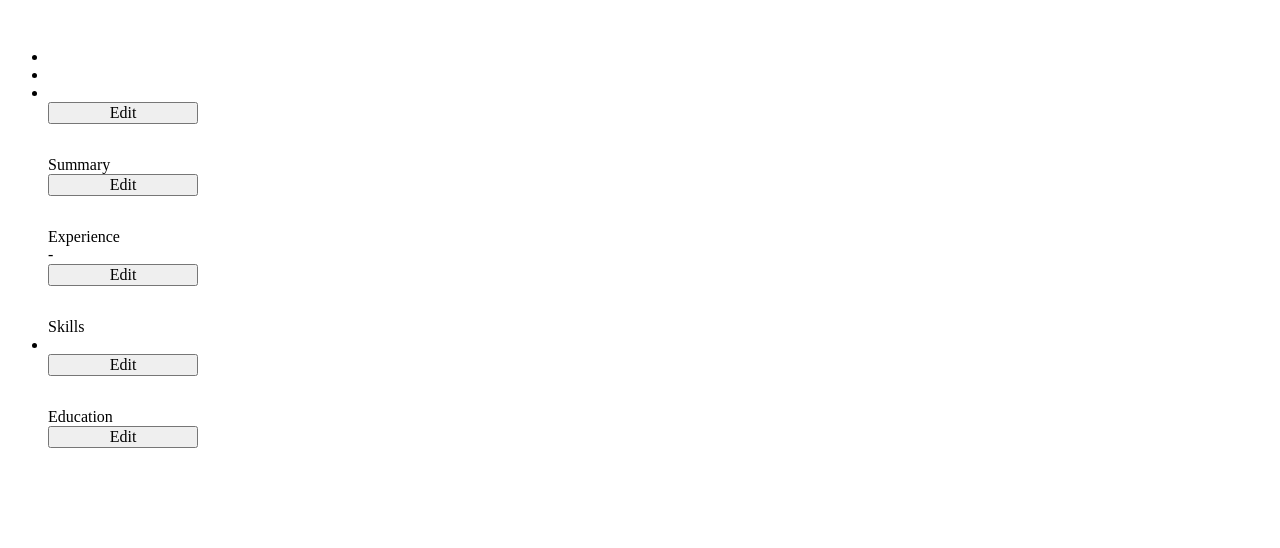
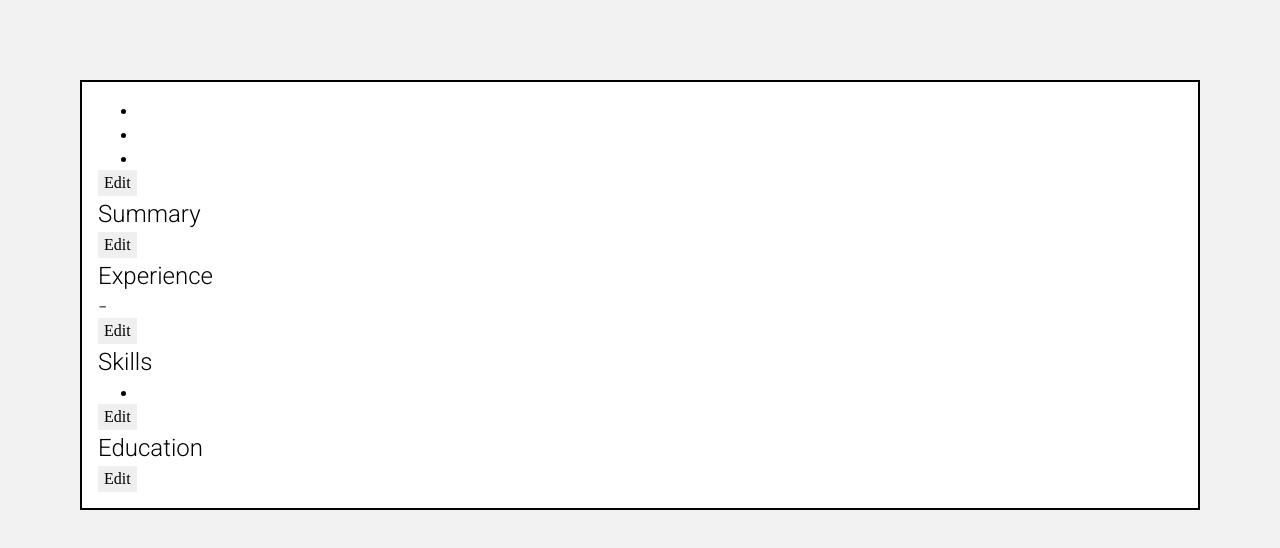
Before and after one commit to Hsoren31/cv-app, a React (Vite) app: page / in a window 1280 px wide. Shown: the top 548 px of the page. Built offline with nearby package versions, Linux system fonts and the light colour scheme.

Commit message:
Style: Add format, color, fonts, and icons to page
General styling to begin making the resume look like a paper the user
can edit and change.

```diff
--- a/index.html
+++ b/index.html
@@ -4,9 +4,22 @@
     <meta charset="UTF-8" />
     <meta name="viewport" content="width=device-width, initial-scale=1.0" />
     <title>CV Application</title>
+    <link rel="preconnect" href="https://fonts.googleapis.com" />
+    <link rel="preconnect" href="https://fonts.gstatic.com" crossorigin />
+    <link
+      href="https://fonts.googleapis.com/css2?family=Merriweather:ital,wght@0,300;0,400;0,700;0,900;1,300;1,400;1,700;1,900&family=Roboto:ital,wght@0,300;0,400;0,500;0,700;1,300;1,400;1,500&display=swap"
+      rel="stylesheet"
+    />
+    <link
+      rel="stylesheet"
+      href="https://cdnjs.cloudflare.com/ajax/libs/font-awesome/6.7.2/css/all.min.css"
+      integrity="sha512-Evv84Mr4kqVGRNSgIGL/F/aIDqQb7xQ2vcrdIwxfjThSH8CSR7PBEakCr51Ck+w+/U6swU2Im1vVX0SVk9ABhg=="
+      crossorigin="anonymous"
+      referrerpolicy="no-referrer"
+    />
   </head>
   <body>
-    <section id="resume"></section>
+    <section id="root"></section>
     <script type="module" src="/src/main.jsx"></script>
   </body>
 </html>
--- a/src/App.css
+++ b/src/App.css
@@ -1,21 +1,53 @@
-section {
+#resume_page {
+  border: 2px solid black;
+  margin: 5rem;
+  padding: 1rem;
+  background-color: var(--clr-white);
+}
+
+.form_portal {
+  position: fixed;
+  background-color: rgba(0, 0, 0, 0.7);
+  top: 0;
+  bottom: 0;
+  left: 0;
+  right: 0;
+  z-index: 1;
+}
+
+.form {
+  position: fixed;
+  top: 50%;
+  left: 50%;
+  transform: translate(-50%, -50%);
+  z-index: 1;
+  border: 2px solid black;
+  background-color: #fff;
   padding: 1rem;
 }
 
-button,
-input {
-  font-family: inherit;
-  font-size: 100%;
-  width: 150px;
+.edit {
+  font-size: var(--fs-500);
+  padding: 0.75rem;
+  border-radius: 1em;
 }
 
-fieldset {
-  padding: 1rem;
-  display: grid;
-  grid-template-columns: repeat(2, 1fr);
+.form_btns {
+  display: flex;
+  justify-content: end;
   gap: 1rem;
+  align-items: center;
 }
 
-input {
-  margin: 5px 0;
+.form_btns > button {
+  padding: 0.5rem 1rem;
 }
+
+.save_btn {
+  background-color: var(--clr-highlight);
+  color: var(--clr-white);
+}
+
+.save_btn:hover {
+  background-color: var(--clr-highlight-overlay);
+}
--- a/src/App.jsx
+++ b/src/App.jsx
@@ -13,7 +13,7 @@ to add more than one component if necessary
 
 function App() {
   return (
-    <section>
+    <section id="resume_page">
       <Contact />
       <Summary />
       <Experience />
--- a/src/index.css
+++ b/src/index.css
@@ -1,3 +1,29 @@
+:root {
+  /* fonts */
+  --ff-accent: "Roboto", serif;
+  --ff-base: "Merriweather", serif;
+
+  --fw-light: 300;
+  --fw-regular: 400;
+  --fw-medium: 500;
+  --fw-bold: 700;
+
+  --fs-300: 1rem;
+  --fs-400: 1.125rem;
+  --fs-500: 1.375rem;
+  --fs-600: 1.75rem;
+  --fs-700: 2rem;
+
+  /* colors */
+  --clr-white: hsl(0, 0%, 100%);
+  --clr-light-gray: hsl(0, 0%, 95%);
+  --clr-gray: hsl(240, 4%, 62%);
+  --clr-black: hsl(0, 0%, 0%);
+  --clr-overlay: hsla(240, 3%, 47%, 0.7);
+  --clr-highlight: hsl(201, 27%, 29%);
+  --clr-highlight-overlay: hsl(201, 27%, 20%);
+}
+
 *,
 *::before,
 *::after {
@@ -6,6 +32,59 @@
 
 * {
   margin: 0;
-  padding: 0;
+}
+
+body {
+  line-height: 1.5;
+  -webkit-font-smoothing: antialiased;
+  background-color: var(--clr-light-gray);
+  min-height: 100vh;
+}
+
+input,
+button,
+textarea,
+select {
   font: inherit;
 }
+
+p,
+h1,
+h2,
+h3,
+h4,
+h5,
+h6 {
+  overflow-wrap: break-word;
+}
+
+p {
+  text-wrap: pretty;
+}
+
+h1,
+h2,
+h3,
+h4,
+h5,
+h6 {
+  text-wrap: balance;
+  font-family: var(--ff-accent);
+  font-weight: var(--fw-light);
+}
+
+p,
+li {
+  font-family: var(--ff-base);
+  font-size: var(--fs-300);
+  font-weight: var(--fw-light);
+}
+
+button {
+  border: none;
+}
+
+button:hover {
+  cursor: pointer;
+  background-color: var(--clr-overlay);
+}
--- a/src/main.jsx
+++ b/src/main.jsx
@@ -3,7 +3,7 @@ import { createRoot } from "react-dom/client";
 import "./index.css";
 import { App } from "./App.jsx";
 
-createRoot(document.getElementById("resume")).render(
+createRoot(document.getElementById("root")).render(
   <StrictMode>
     <App />
   </StrictMode>
```
